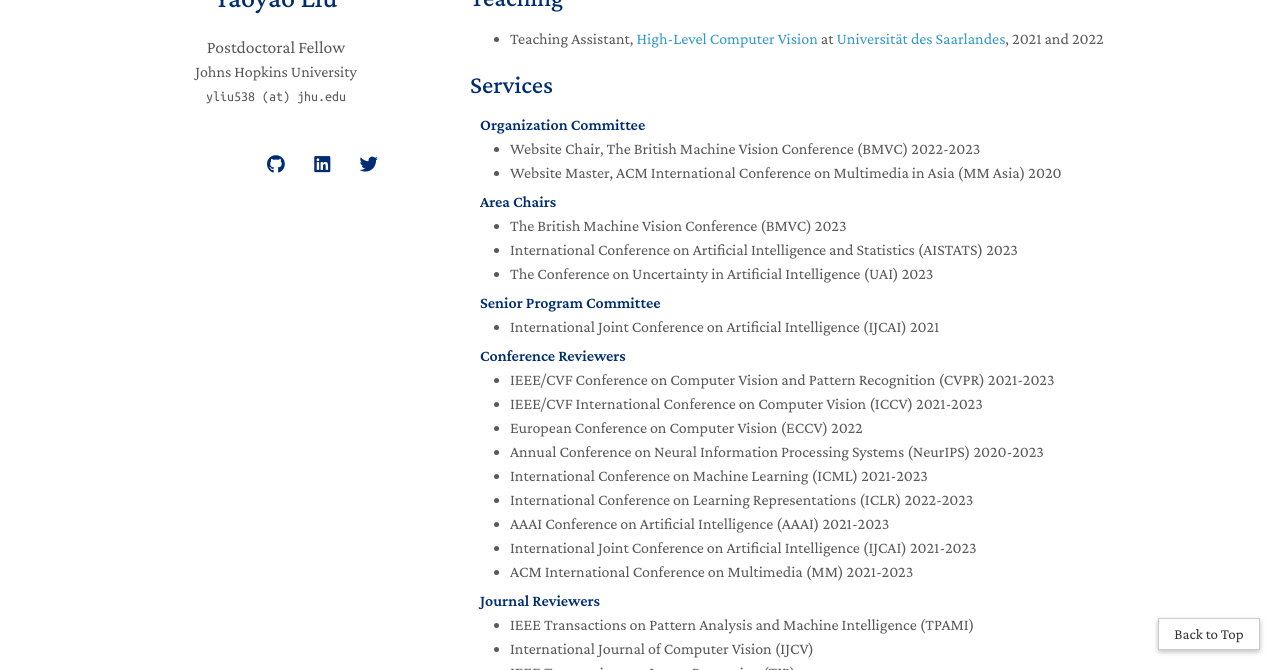
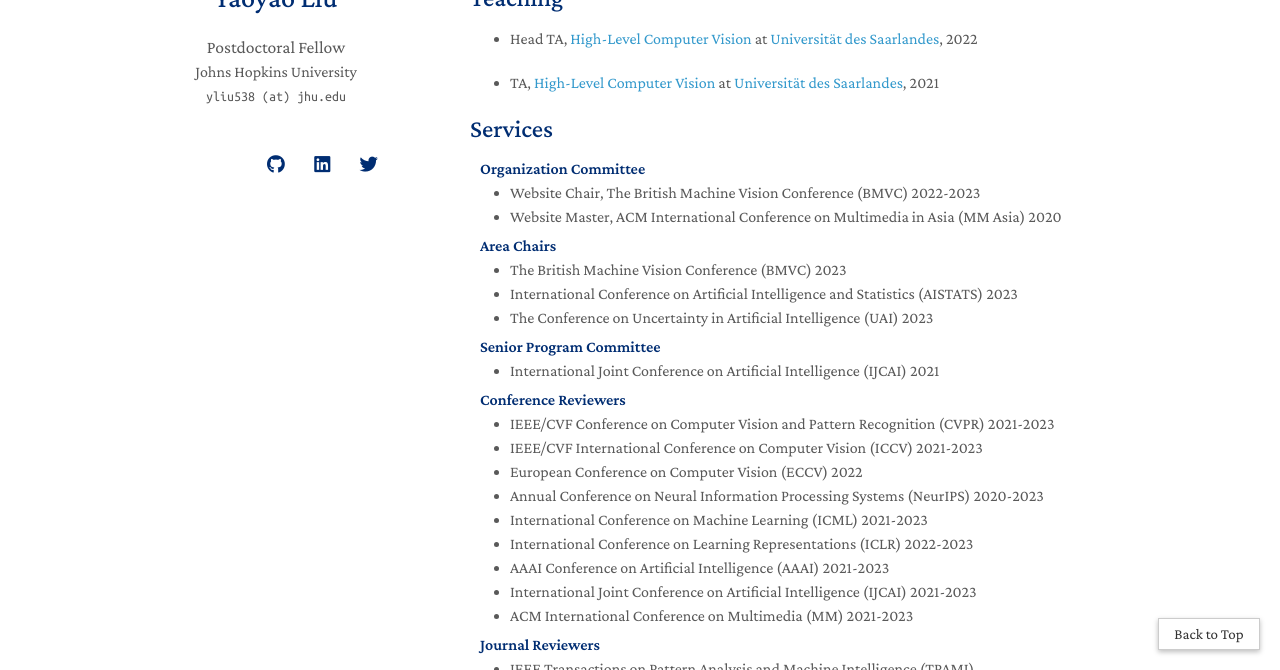
Before and after one commit to yaoyao-liu/yaoyao-liu.github.io, a Jekyll site: the page built from index.md, in a window 1280 px wide and 900 px high, scrolled down 2918 px, cut to the strip 230-900 px from the top of the window. Built offline with Jekyll 4.4.1, drawn with Linux system fonts in a browser that asks for light colours; nearby versions of some CDN libraries; comment, search, counter and statistics services are not loaded; a style sheet for code colours, icons or effects is not loaded; our own code applies the rules of GitHub Pages for plain Markdown files.

Commit message:
Update index.md

```diff
--- a/index.md
+++ b/index.md
@@ -18,7 +18,9 @@
 
 ## Teaching
 
-- Teaching Assistant, [High-Level Computer Vision](https://www.mpi-inf.mpg.de/hlcv) at [Universität des Saarlandes](https://www.uni-saarland.de/), 2021 and 2022
+- Head TA, [High-Level Computer Vision](https://www.mpi-inf.mpg.de/hlcv) at [Universität des Saarlandes](https://www.uni-saarland.de/), 2022
+
+- TA, [High-Level Computer Vision](https://www.mpi-inf.mpg.de/hlcv) at [Universität des Saarlandes](https://www.uni-saarland.de/), 2021
 
 {% include_relative _includes/services.md %}
 
```
